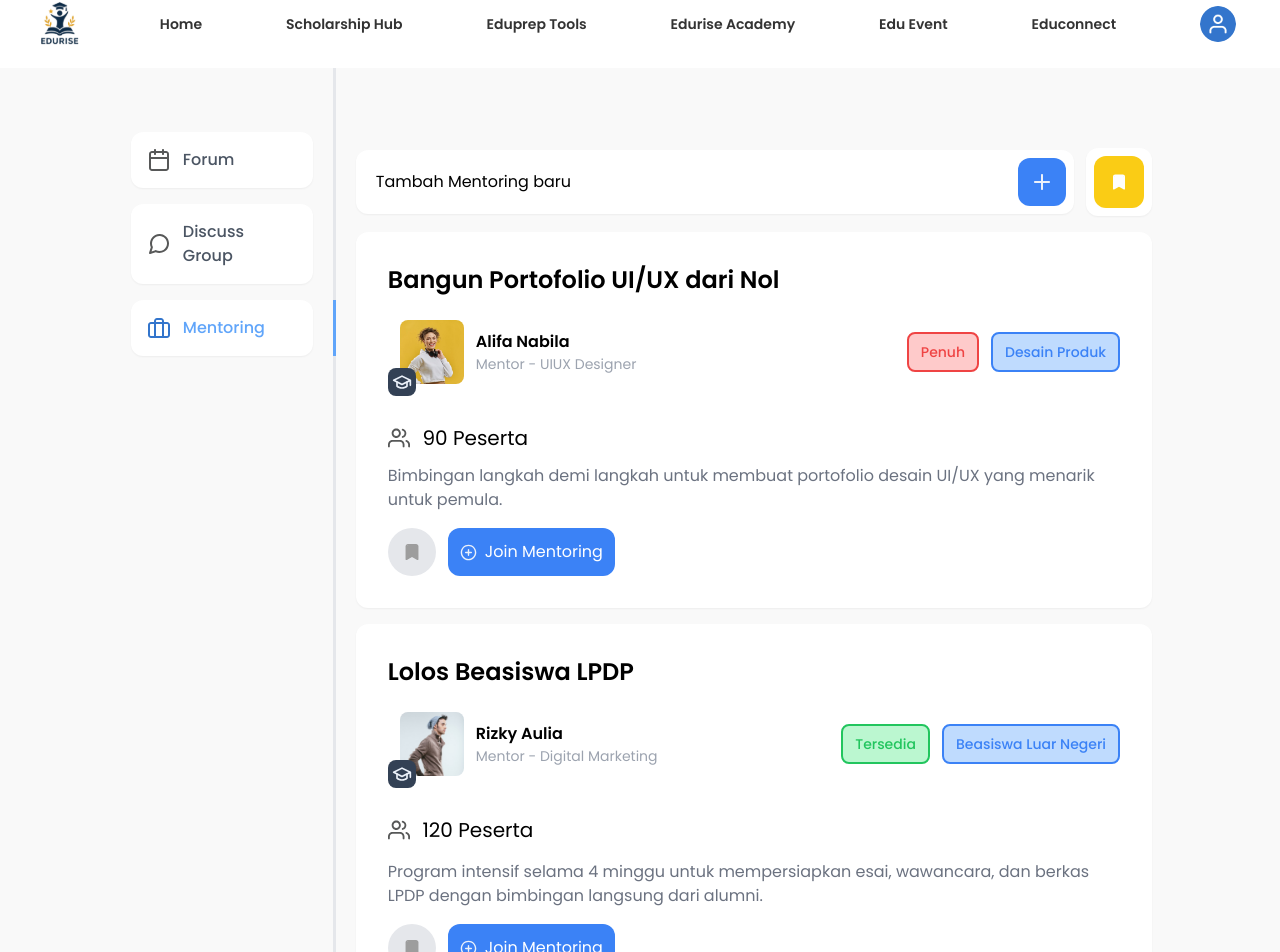
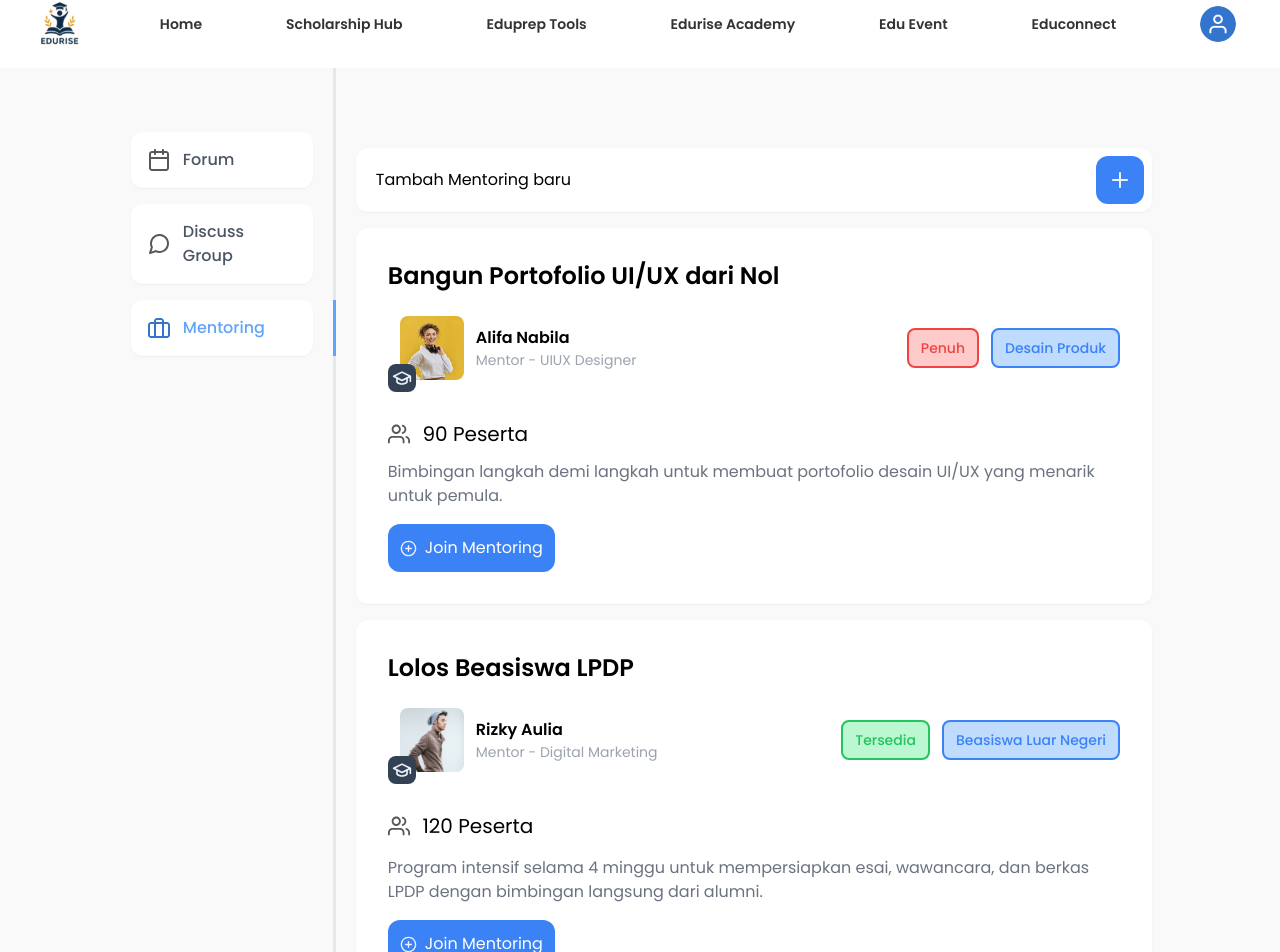
Before and after one commit to rachstufff/MassiveChallengeEduRise, a React (Vite) app: page /mentoring in a window 1280 px wide. Shown: the part 20-972 px from the top of the page. Built offline with nearby package versions, Linux system fonts and the light colour scheme.

Commit message:
Add files via upload

```diff
--- a/src/pages/Educonnect/Diskusi.jsx
+++ b/src/pages/Educonnect/Diskusi.jsx
@@ -7,10 +7,6 @@
   const [showTambahModal, setShowTambahModal] = useState(false);
   const [showEditModal, setShowEditModal] = useState(false);
   const [showHapusModal, setShowHapusModal] = useState(false);
-
-  const [isBookmarked1, setIsBookmarked1] = useState(false);
-  const [isBookmarked2, setIsBookmarked2] = useState(false);
-  const [isBookmarked3, setIsBookmarked3] = useState(false);
 
   const [diskusis, setDiskusis] = useState([]);
   const [formInput, setFormInput] = useState({
@@ -109,11 +105,6 @@
                     </div>
                   </div>
                 </button>
-                <a href="/save" className="flex justify-center items-center bg-white rounded-xl p-2 shadow-sm">
-                  <div className="flex items-center justify-center p-3.5 bg-yellow-400 hover:bg-yellow-500 rounded-xl">
-                    <img src="/img/educonnect/bookmark.svg" alt="Bookmark" className="h-[24px] px-0.5"/>
-                  </div>
-                </a>
               </div>
             </div>
 
@@ -156,24 +147,6 @@
                 </p>
 
                 <div className="flex items-center mt-4 gap-3">
-                  <button
-                    onClick={() => setIsBookmarked1(!isBookmarked1)}
-                    className={`rounded-full p-4 transition ${
-                      isBookmarked1
-                        ? "bg-yellow-400 hover:bg-yellow-500"
-                        : "bg-gray-200 hover:bg-gray-300"
-                    }`}
-                  >
-                    <img
-                      src={
-                        isBookmarked1
-                          ? "/img/educonnect/bookmark.svg"
-                          : "/img/educonnect/bookmark-gray.svg"
-                      }
-                      alt="bookmark 1"
-                      className="h-4 scale-110"
-                    />
-                  </button>
                   <button
                     onClick={() => handleEdit(index)}
                     className="flex items-center gap-2 p-3 bg-yellow-400 hover:bg-yellow-500 text-white rounded-xl"
@@ -242,25 +215,6 @@
                 </p>
 
                 <div className="flex flex-row items-center mt-4 gap-3">
-                  <button
-                    onClick={() => setIsBookmarked2(!isBookmarked2)}
-                    className={`rounded-full p-4 transition ${
-                      isBookmarked2
-                        ? "bg-yellow-400 hover:bg-yellow-500"
-                        : "bg-gray-200 hover:bg-gray-300"
-                    }`}
-                  >
-                    <img
-                      src={
-                        isBookmarked2
-                          ? "/img/educonnect/bookmark.svg"
-                          : "/img/educonnect/bookmark-gray.svg"
-                      }
-                      alt="bookmark 1"
-                      className="h-4 scale-110"
-                    />
-                  </button>
-
                   <a
                     href="https://discord.com/"
                     target="_blank"
@@ -313,25 +267,6 @@
                 </p>
 
                 <div className="flex flex-row items-center mt-4 gap-3">
-                  <button
-                    onClick={() => setIsBookmarked3(!isBookmarked3)}
-                    className={`rounded-full p-4 transition ${
-                      isBookmarked3
-                        ? "bg-yellow-400 hover:bg-yellow-500"
-                        : "bg-gray-200 hover:bg-gray-300"
-                    }`}
-                  >
-                    <img
-                      src={
-                        isBookmarked3
-                          ? "/img/educonnect/bookmark.svg"
-                          : "/img/educonnect/bookmark-gray.svg"
-                      }
-                      alt="bookmark 1"
-                      className="h-4 scale-110"
-                    />
-                  </button>
-
                   <a
                     href="https://discord.com/"
                     target="_blank"
--- a/src/pages/Educonnect/Mentoring.jsx
+++ b/src/pages/Educonnect/Mentoring.jsx
@@ -7,10 +7,6 @@
   const [showTambahModal, setShowTambahModal] = useState(false);
   const [showEditModal, setShowEditModal] = useState(false);
   const [showHapusModal, setShowHapusModal] = useState(false);
-
-  const [isBookmarked1, setIsBookmarked1] = useState(false);
-  const [isBookmarked2, setIsBookmarked2] = useState(false);
-  const [isBookmarked3, setIsBookmarked3] = useState(false);
 
   const [mentorings, setMentorings] = useState([]);
     const [formInput, setFormInput] = useState({
@@ -110,11 +106,6 @@
                   </div>
                 </div>
               </button>
-              <a href="/save" className="flex justify-center items-center bg-white rounded-xl p-2 shadow-sm">
-                <div className="flex items-center justify-center p-3.5 bg-yellow-400 hover:bg-yellow-500 rounded-xl">
-                  <img src="/img/educonnect/bookmark.svg" alt="Bookmark" className="h-[24px] px-0.5"/>
-                </div>
-              </a>
             </div>
           </div>
 
@@ -176,26 +167,6 @@
               </p>
 
               <div className="flex flex-row items-center mt-4 gap-3">
-                <button
-                  onClick={() => setIsBookmarked1(!isBookmarked1)}
-                  className={`rounded-full p-4 transition ${
-                    isBookmarked1
-                      ? "bg-yellow-400 hover:bg-yellow-500"
-                      : "bg-gray-200 hover:bg-gray-300"
-                  }`}
-                >
-                  <img
-                    src={
-                      isBookmarked1
-                        ? "/img/educonnect/bookmark.svg"
-                        : "/img/educonnect/bookmark-gray.svg"
-                    }
-                    alt="bookmark 1"
-                    className="h-4 scale-110"
-                  />
-                </button>
-
-
                 <button
                   onClick={() => handleEdit(index)}
                   className="flex items-center gap-2 p-3 bg-yellow-400 hover:bg-yellow-500 text-white rounded-xl"
@@ -272,24 +243,6 @@
               </p>
 
               <div className="flex items-center mt-4 gap-3">
-                <button
-                  onClick={() => setIsBookmarked2(!isBookmarked2)}
-                  className={`rounded-full p-4 transition ${
-                    isBookmarked2
-                      ? "bg-yellow-400 hover:bg-yellow-500"
-                      : "bg-gray-200 hover:bg-gray-300"
-                  }`}
-                >
-                  <img
-                    src={
-                      isBookmarked2
-                        ? "/img/educonnect/bookmark.svg"
-                        : "/img/educonnect/bookmark-gray.svg"
-                    }
-                    alt="bookmark 1"
-                    className="h-4 scale-110"
-                  />
-                </button>
                 <a
                   href="https://discord.com/"
                   target="_blank"
@@ -349,25 +302,6 @@
               </p>
 
               <div className="flex flex-row items-center mt-4 gap-3">
-                <button
-                  onClick={() => setIsBookmarked3(!isBookmarked3)}
-                  className={`rounded-full p-4 transition ${
-                    isBookmarked3
-                      ? "bg-yellow-400 hover:bg-yellow-500"
-                      : "bg-gray-200 hover:bg-gray-300"
-                  }`}
-                >
-                  <img
-                    src={
-                      isBookmarked3
-                        ? "/img/educonnect/bookmark.svg"
-                        : "/img/educonnect/bookmark-gray.svg"
-                    }
-                    alt="bookmark 1"
-                    className="h-4 scale-110"
-                  />
-                </button>
-
                 <a
                   href="https://discord.com/"
                   target="_blank"
```
